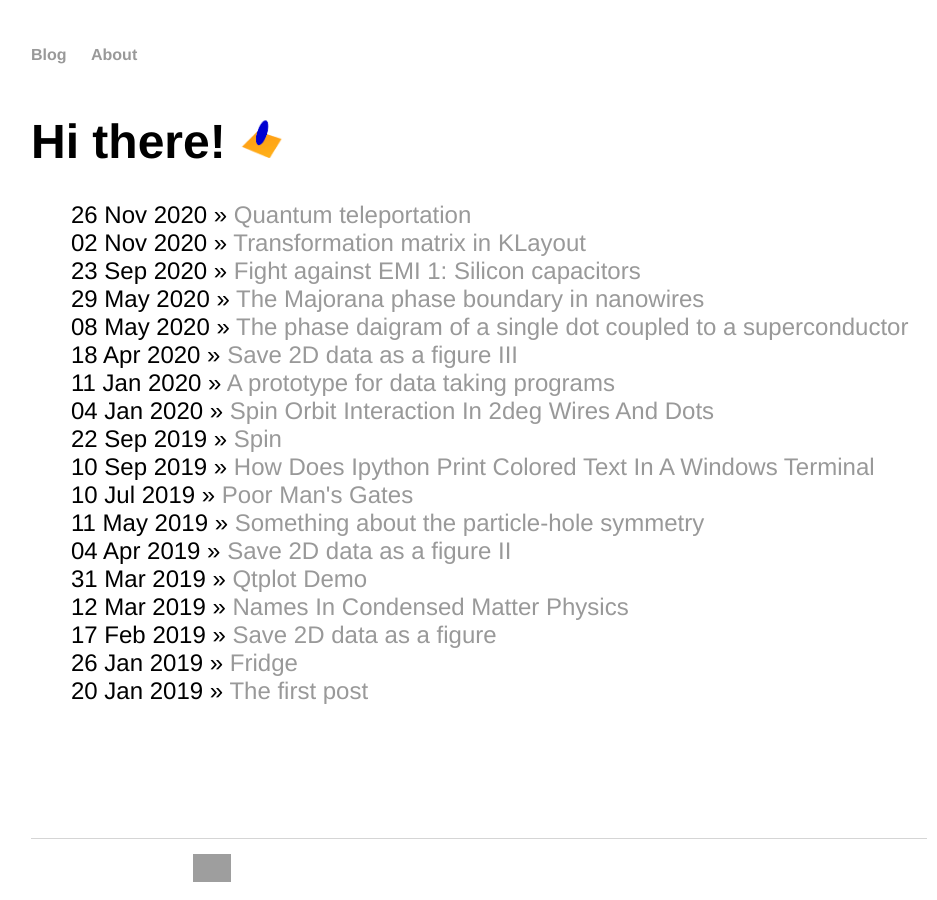
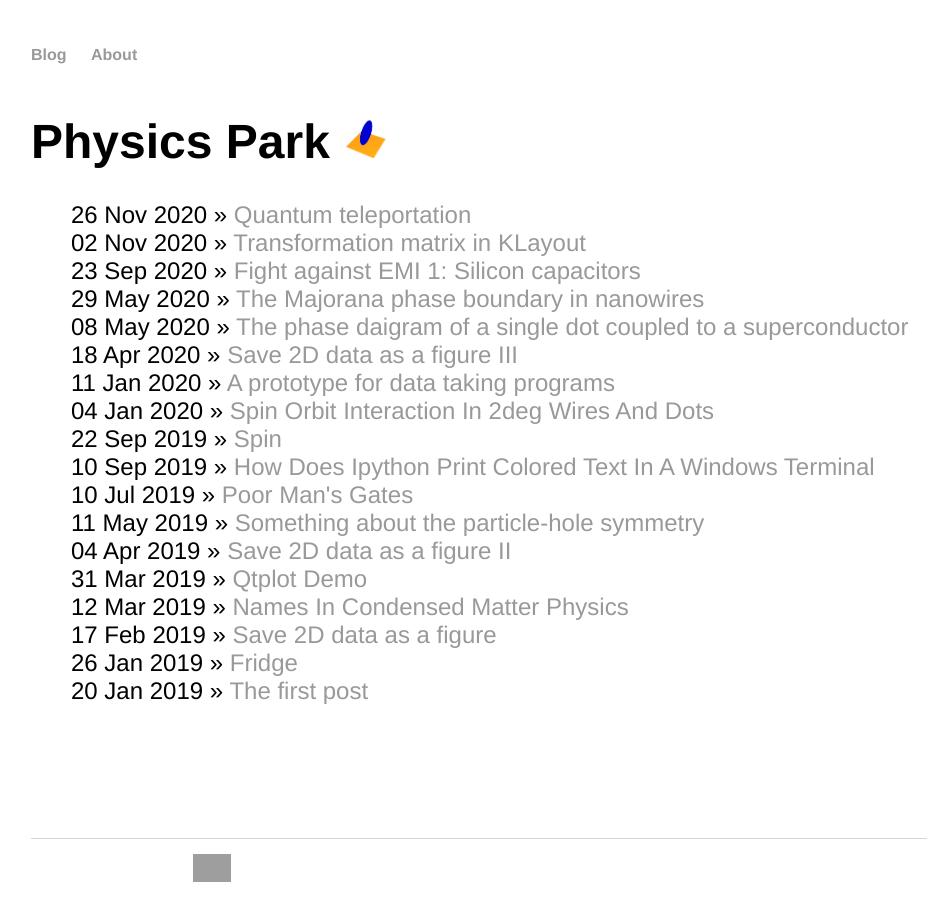
Before and after one commit to cover-me/cover-me.github.io, a Jekyll site: the page built from index.html, in a window 1280 px wide. Shown: the whole page, without its empty margins (161-1098 px from the left). Built offline with Jekyll 4.4.1, drawn with Linux system fonts in a browser that asks for light colours; grey boxes are pictures that could not be loaded.

Commit message:
Update index.html

```diff
--- a/index.html
+++ b/index.html
@@ -1,6 +1,6 @@
 ---
 layout: default
-title: Hi there!
+title: Physics Park
 ---
 <h1>{{ page.title }} <img class="" style="height:0.95em;" src="images/coin.gif"></h1>
 <ul class="posts">
```
